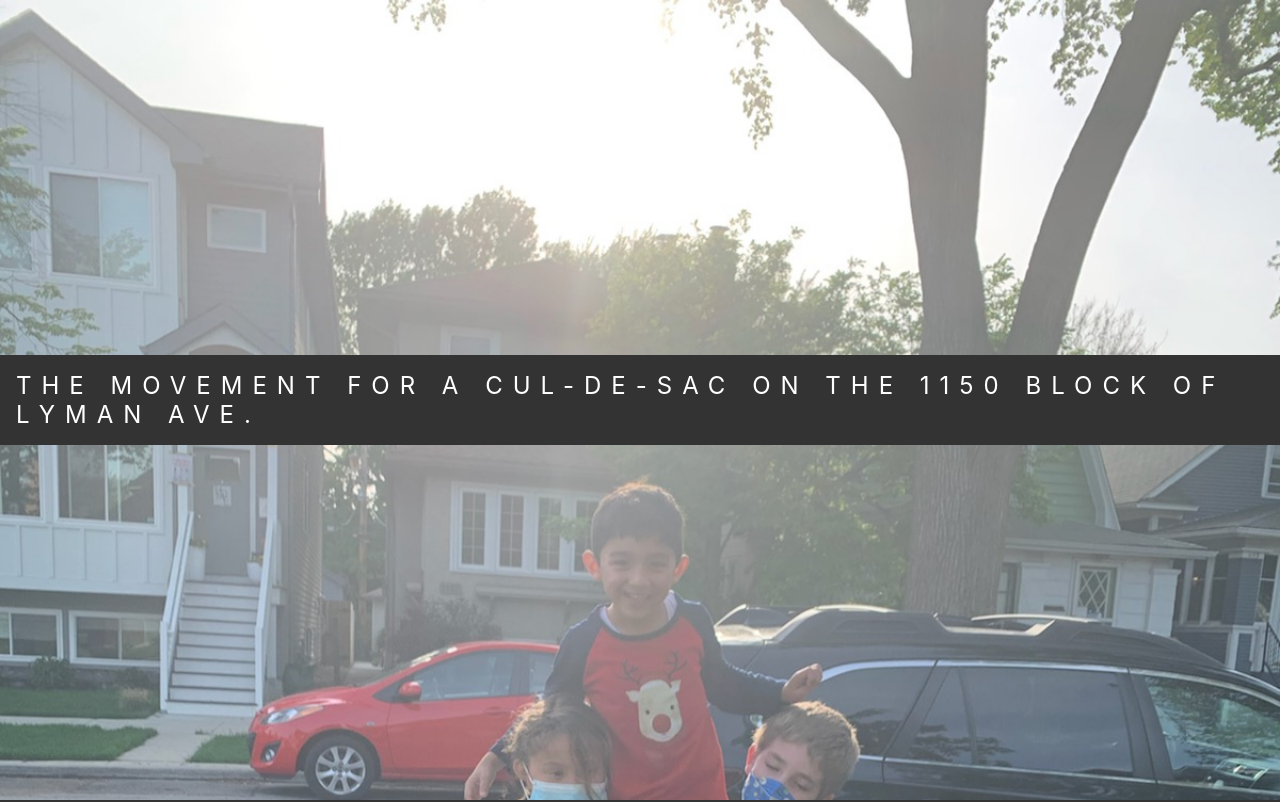
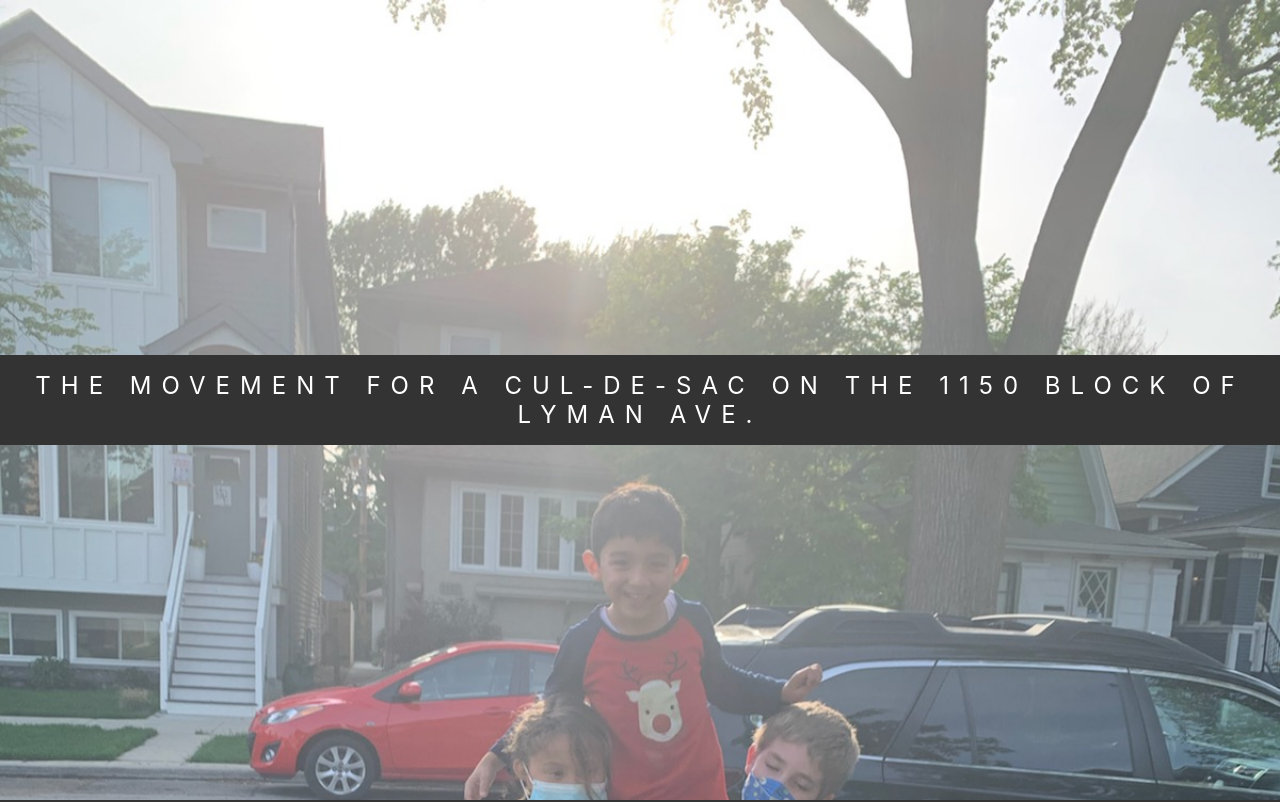
Before and after one commit to shalant/lyman2, a React (Create React App) app: page / in a window 1280 px wide. Shown: the top 802 px of the page. Built offline with nearby package versions, Linux system fonts and the light colour scheme.

Commit message:
minor styling img-txt

```diff
--- a/src/index.css
+++ b/src/index.css
@@ -33,6 +33,10 @@ code {
   padding: 1rem;
   font-size: 1.5rem;
   letter-spacing: 10px;
+}
+
+.img-txt {
+  text-align: center;
 }
 
 h2 {
```
